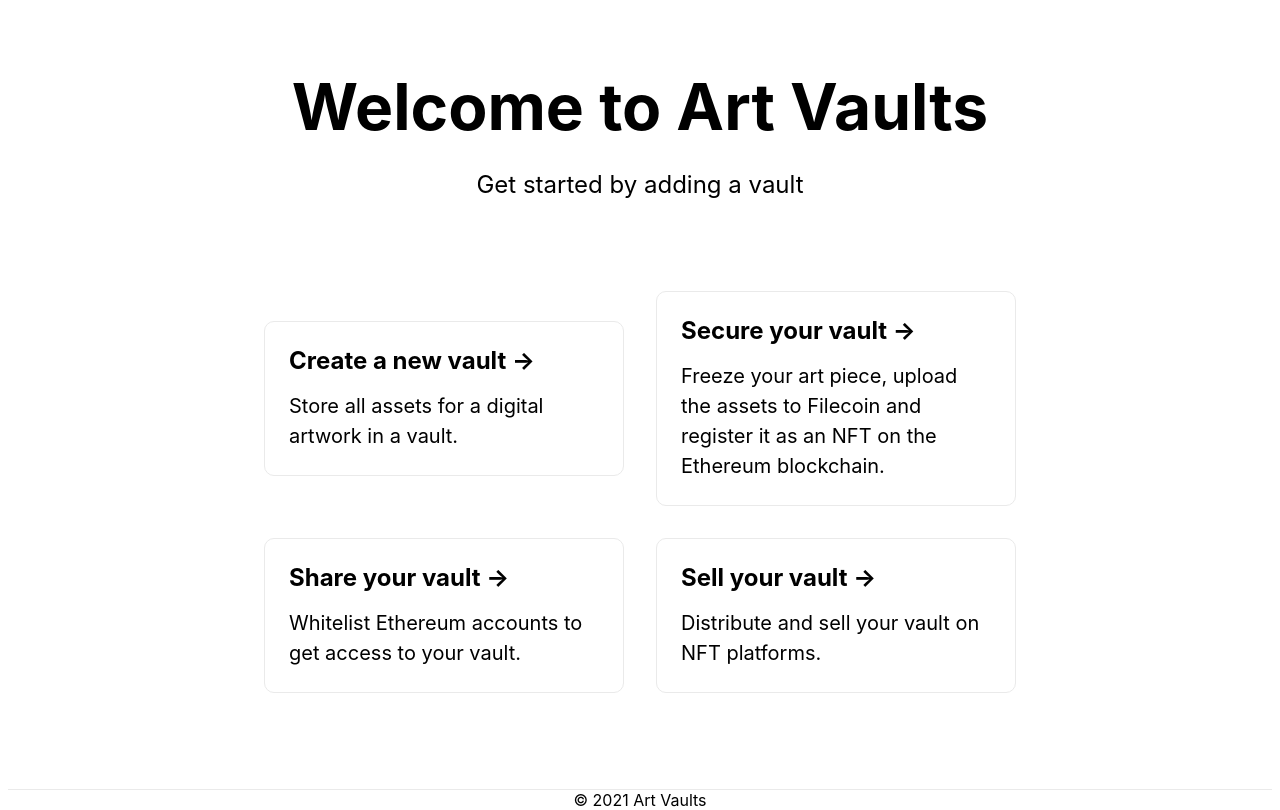
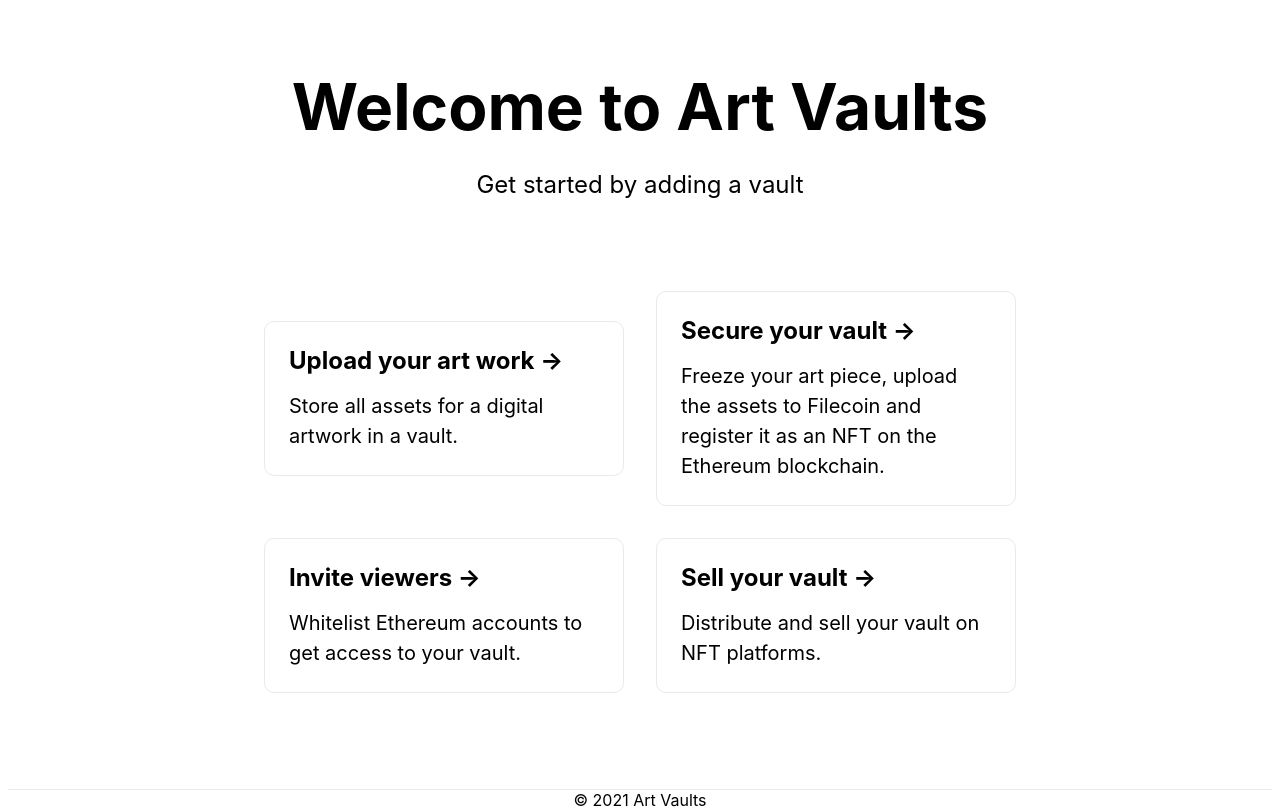
Before and after one commit to tchardin/art-vaults, a Next.js app: page / in a window 1280 px wide. Built offline with nearby package versions, Linux system fonts and the light colour scheme.

Commit message:
random copy

```diff
--- a/pages/index.tsx
+++ b/pages/index.tsx
@@ -22,7 +22,7 @@ export default function Home() {
 
         <div className={styles.grid}>
           <a href="#" className={styles.card}>
-            <h2>Create a new vault &rarr;</h2>
+            <h2>Upload your art work &rarr;</h2>
             <p>Store all assets for a digital artwork in a vault.</p>
           </a>
 
@@ -35,7 +35,7 @@ export default function Home() {
             href="#"
             className={styles.card}
           >
-            <h2>Share your vault &rarr;</h2>
+            <h2>Invite viewers &rarr;</h2>
             <p>Whitelist Ethereum accounts to get access to your vault.</p>
           </a>
 
```
